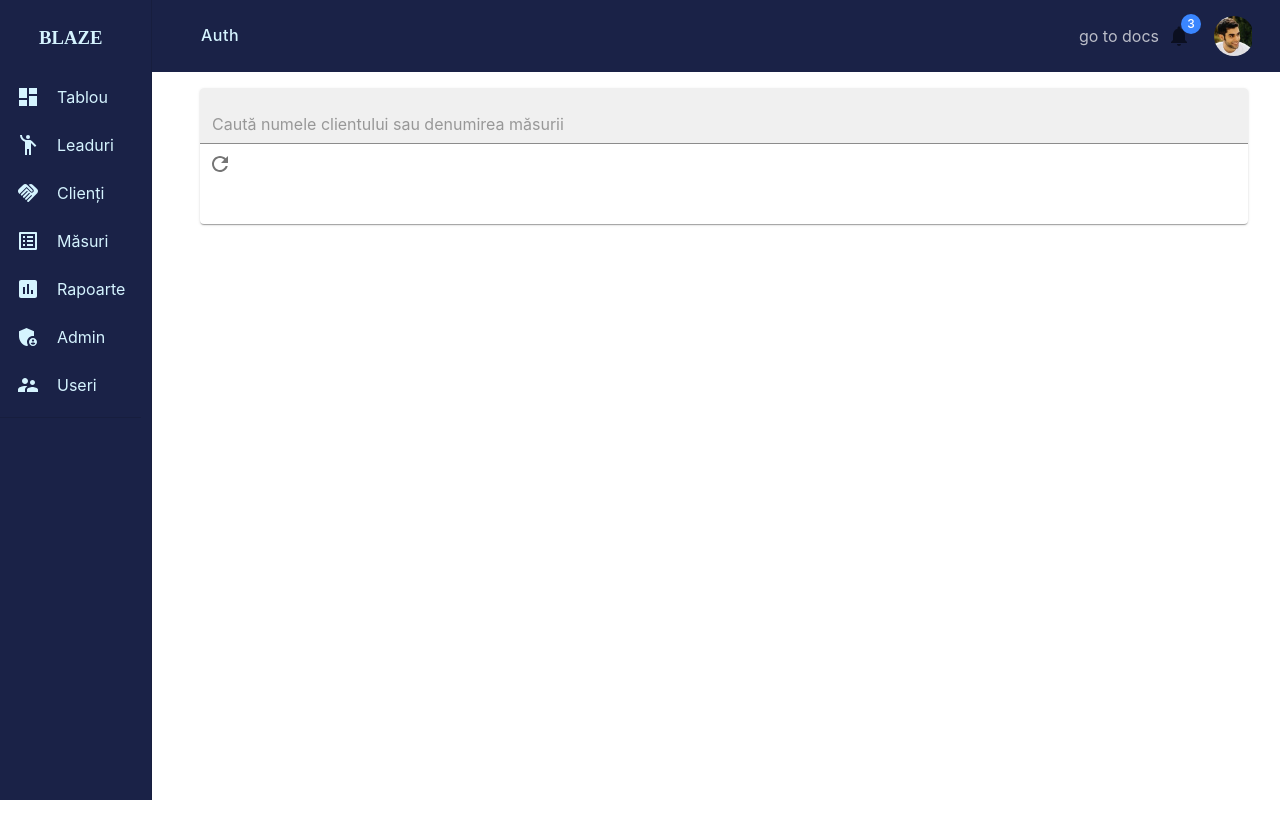
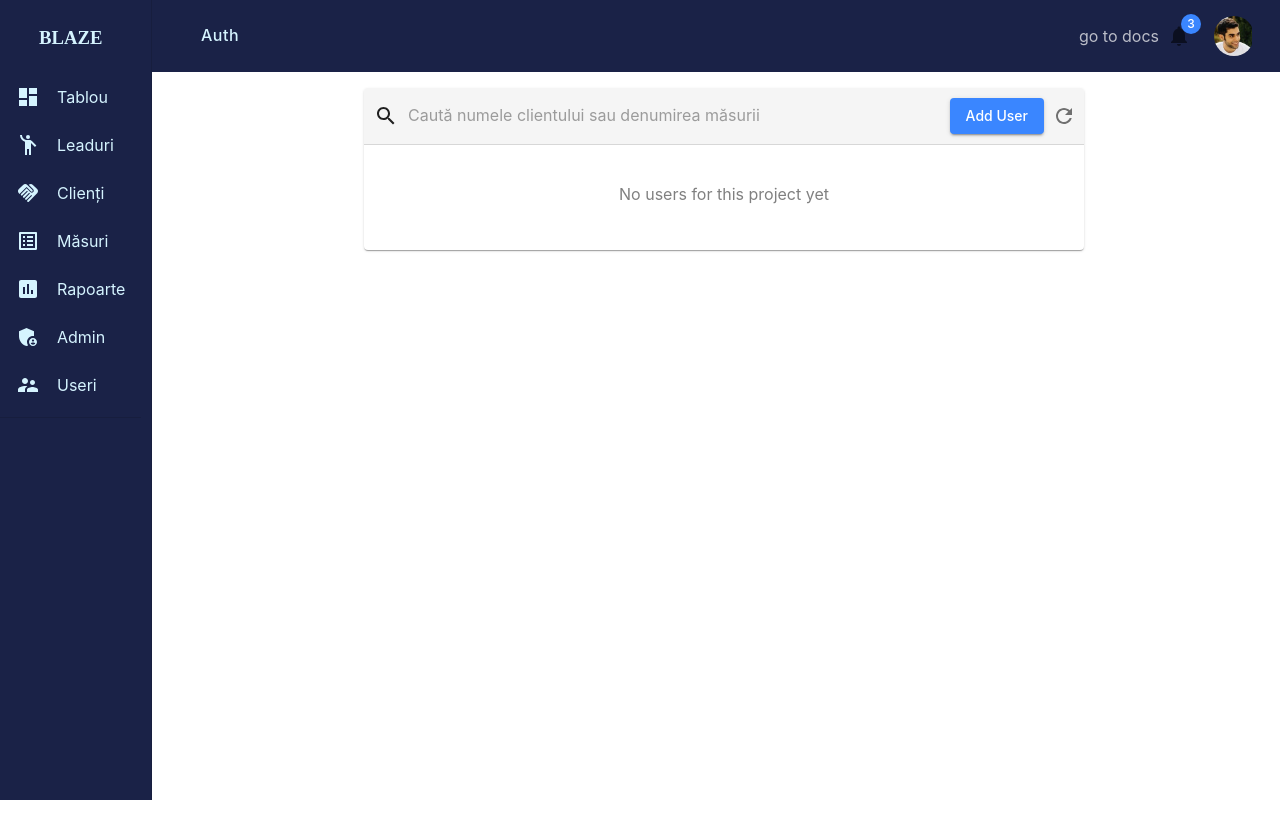
Before and after one commit to itsthevictor/mui, a React (Vite) app: page /auth in a window 1280 px wide. Shown: the top 838 px of the page. Built offline with nearby package versions, Linux system fonts and the light colour scheme.

Commit message:
search bar

```diff
--- a/src/components/BasicCard.jsx
+++ b/src/components/BasicCard.jsx
@@ -1,17 +1,8 @@
 import React from 'react';
 import Card from '@mui/material/Card';
-import CardActions from '@mui/material/CardActions';
+
 import CardContent from '@mui/material/CardContent';
-import { Typography, Box, Button } from '@mui/material';
-import SearchIcon from '@mui/icons-material/Search';
-const bull = (
-  <Box
-    component='span'
-    sx={{ display: 'inline-block', mx: '2px', transform: 'scale(0.8)' }}
-  >
-    •
-  </Box>
-);
+
 const BasicCard = ({ header, content, sx }) => {
   return (
     <Card sx={sx}>
--- a/src/components/SearchBar.jsx
+++ b/src/components/SearchBar.jsx
@@ -1,15 +1,35 @@
 import React from 'react';
 import Box from '@mui/material/Box';
 import TextField from '@mui/material/TextField';
+import { Search } from '@mui/icons-material';
+import { Input } from '@mui/material';
 
-const SearchBar = ({ placeholder, onchange }) => {
+const SearchBar = ({ placeholder, onChange, searchBarInput }) => {
   return (
-    <TextField
-      placeholder={placeholder}
-      onChange={onchange}
-      variant='filled'
-      sx={{ width: '100%' }}
-    />
+    <Box
+      sx={{
+        display: 'flex',
+        alignItems: 'center',
+        width: '100%',
+        justifyContent: 'space-between',
+        paddingTop: '12px',
+        paddingBottom: '12px',
+      }}
+    >
+      <Search
+        sx={{
+          marginRight: '10px',
+          marginLeft: '10px',
+        }}
+      />
+      <TextField
+        placeholder={placeholder}
+        onChange={onChange}
+        variant='standard'
+        fullWidth
+        InputProps={{ disableUnderline: true }}
+      />
+    </Box>
   );
 };
 
--- a/src/pages/Auth.jsx
+++ b/src/pages/Auth.jsx
@@ -1,27 +1,77 @@
-import { Grid2, IconButton, Box } from '@mui/material';
+import { Grid2, IconButton, Box, Typography } from '@mui/material';
 import BasicCard from '../components/BasicCard';
 import SearchBar from '../components/SearchBar';
 import MainButton from '../components/MainButton';
-import { Refresh } from '@mui/icons-material';
+import { Refresh, VerticalAlignCenter } from '@mui/icons-material';
 
 const Auth = () => {
+  const searchBarStyles = {
+    container: {
+      display: 'flex',
+      alignItems: 'center',
+      backgroundColor: '#f5f5f5',
+      borderBottom: '1px solid rgba(0, 0, 0, 0.12)',
+      position: 'relative',
+    },
+    actions: {
+      position: 'absolute',
+      right: '0',
+    },
+    content: {
+      display: 'flex',
+      alignItems: 'center',
+      justifyContent: 'center',
+      height: '65px',
+      color: 'gray',
+    },
+    searchBarInput: {
+      width: '100%',
+      color: 'rgba(0, 0, 0, 0.6)',
+      fontSize: '1.1rem',
+
+      paddingLeft: '10px',
+      backgroundColor: '#f5f5f5',
+    },
+  };
+  const getContent = () => {
+    return (
+      <Box sx={searchBarStyles.content}>
+        <Typography align='center'>No users for this project yet</Typography>
+      </Box>
+    );
+  };
   const getSearchBar = () => {
+    const handleChange = (e) => {
+      console.log(e);
+    };
+
     return (
-      <Box>
+      <Box sx={searchBarStyles.container}>
         <SearchBar
+          sx={searchBarStyles.searchBarInput}
           placeholder='Caută numele clientului sau denumirea măsurii'
-          onchange={(e) => handleChange(e.target.value)}
+          onChange={(e) => handleChange(e.target.value)}
         />
-        {/* <MainButton lanbel='oi' /> */}
-        <IconButton>
-          <Refresh />
-        </IconButton>
+        <Box sx={searchBarStyles.actions}>
+          <MainButton
+            children='add user'
+            variant='contained'
+            sx={searchBarStyles.button}
+          />
+          <IconButton>
+            <Refresh />
+          </IconButton>
+        </Box>
       </Box>
     );
   };
   return (
     <Grid2 item xs={8}>
-      <BasicCard header={getSearchBar()} sx={{ width: '100%' }} />
+      <BasicCard
+        header={getSearchBar()}
+        sx={{ maxWidth: '720px', marginLeft: 'auto', marginRight: 'auto' }}
+        content={getContent()}
+      />
     </Grid2>
   );
 };
```
